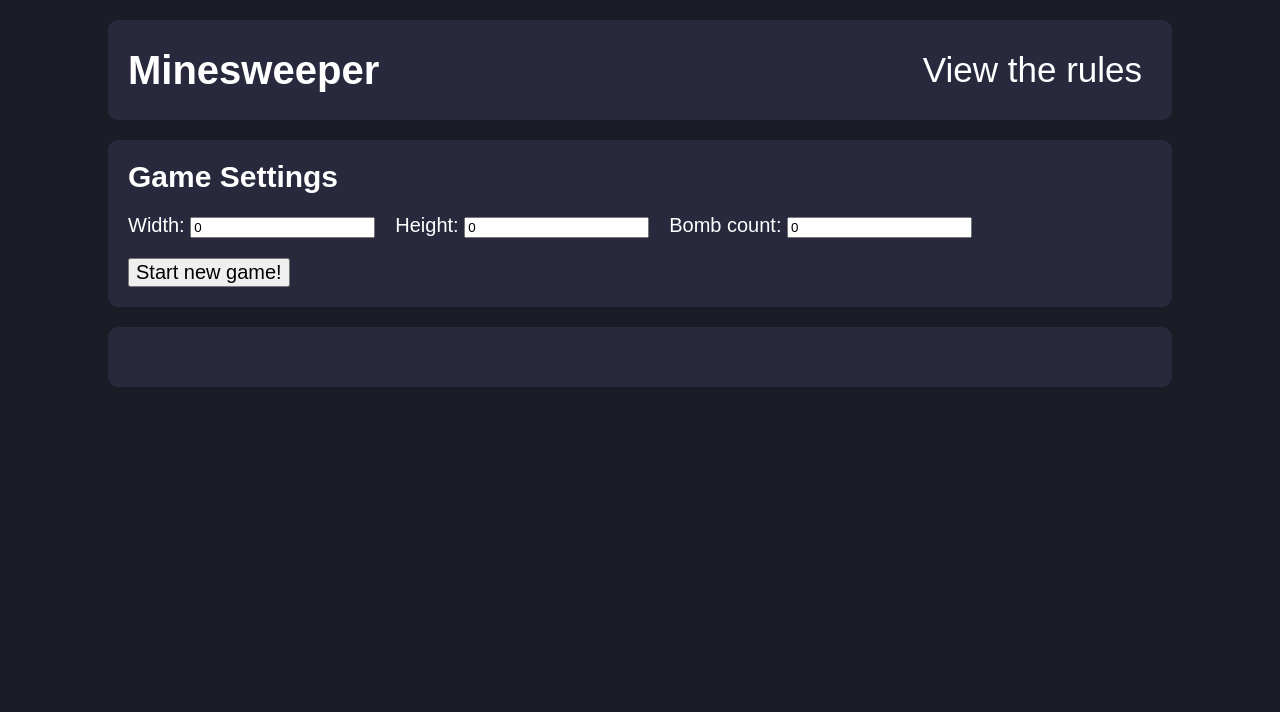
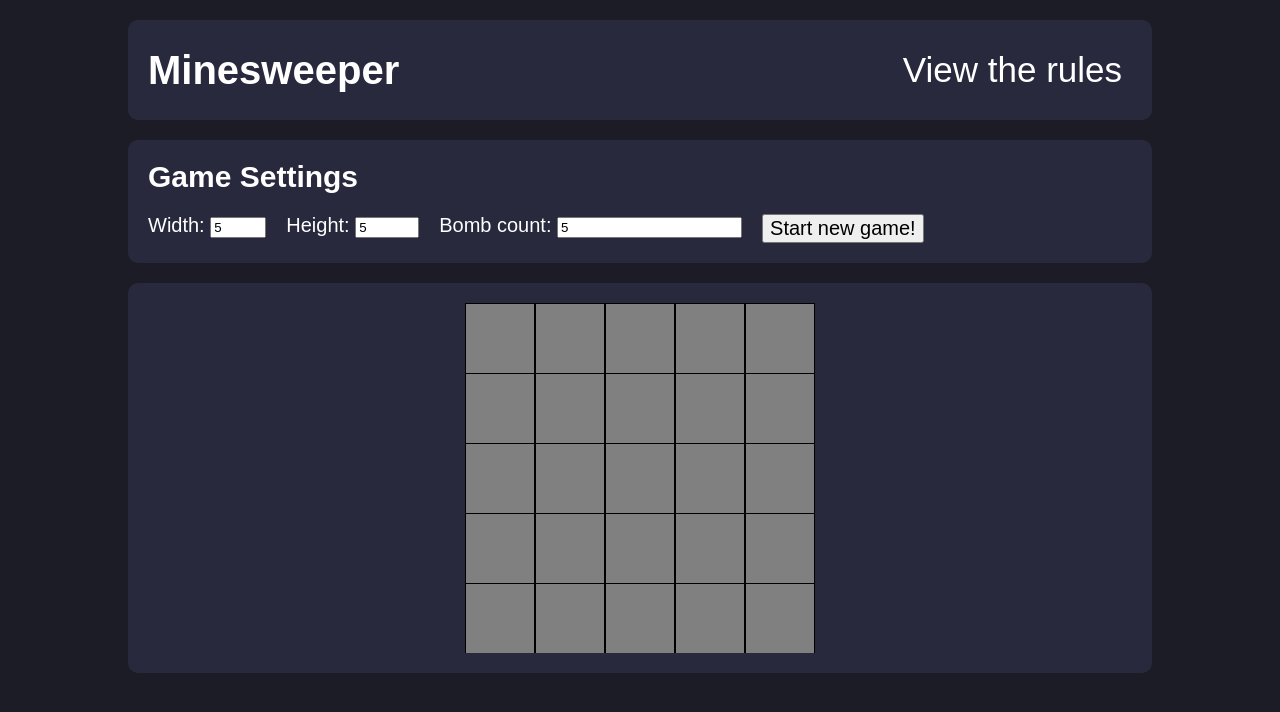
Before and after one commit to darvenommm/minesweeper, a website built with Vite: page index.html in a window 1280 px wide. Both pictures are taken after a click on the button "Start new game!". Built offline with nearby package versions, Linux system fonts and the light colour scheme.

Commit message:
feat: add base logic for game board

```diff
--- a/index.html
+++ b/index.html
@@ -35,7 +35,9 @@
                 id="settings__width"
                 type="number"
                 name="width"
-                value="0"
+                value="5"
+                min="1"
+                max="40"
                 placeholder="Write a width value..."
               />
             </div>
@@ -46,7 +48,9 @@
                 id="settings__height"
                 type="number"
                 name="height"
-                value="0"
+                value="5"
+                min="1"
+                max="100"
                 placeholder="Write a height value..."
               />
             </div>
@@ -57,7 +61,8 @@
                 id="settings__bomb"
                 type="number"
                 name="bomb"
-                value="0"
+                value="5"
+                min="1"
                 placeholder="Write a bomb count value..."
               />
             </div>
@@ -68,11 +73,26 @@
         </div>
       </section>
       <section class="board">
-        <div class="container">
+        <div class="container board__container">
           <h2 class="visually-hidden">Game board.</h2>
           <ul class="board__cells"></ul>
         </div>
       </section>
     </main>
+
+    <template id="cell-line">
+      <li class="board__line"></li>
+    </template>
+
+    <template id="cell">
+      <div class="board__cell">
+        <button
+          class="board__cell-inner"
+          aria-label="click, if you want to open this cell"
+        >
+          <span class="board__cell-value"></span>
+        </button>
+      </div>
+    </template>
   </body>
 </html>
--- a/src/styles/common/base.scss
+++ b/src/styles/common/base.scss
@@ -2,6 +2,12 @@
   --first-bg-color: #1c1c27;
   --second-bg-color: #28293d;
   --text-color: #ffffff;
+}
+
+*,
+*::before,
+*::after {
+  box-sizing: border-box;
 }
 
 body {
--- /dev/null
+++ b/src/styles/components/board.scss
@@ -0,0 +1,82 @@
+.board {
+  margin-bottom: 20px;
+}
+
+.board__container {
+  background-color: inherit;
+
+  &--opened {
+    background-color: var(--second-bg-color);
+  }
+}
+
+.board__cells {
+  list-style: none;
+
+  margin: 0;
+  padding: 0;
+}
+
+.board__line {
+  display: flex;
+  justify-content: center;
+}
+
+.board__cell {
+  background-color: #808080;
+
+  border: 1px solid #000000;
+  width: 70px;
+  height: 70px;
+  flex-shrink: 0;
+
+  &--opened {
+    color: #000000;
+
+    background-color: #ffffff;
+  }
+
+  &--with-mine {
+    position: relative;
+
+    &::before {
+      position: absolute;
+      top: 50%;
+      left: 50%;
+      z-index: 1;
+
+      font-size: 1.2em;
+
+      transform: translate(-50%, -50%);
+
+      content: "mine";
+    }
+  }
+}
+
+.board__cell-inner {
+  position: relative;
+
+  display: block;
+
+  background-color: inherit;
+
+  width: 100%;
+  padding-bottom: 100%;
+  border: none;
+
+  outline: none;
+
+  &:focus-visible {
+    outline: 1px solid red;
+  }
+}
+
+.board__cell-value {
+  position: absolute;
+  top: 50%;
+  left: 50%;
+  transform: translate(-50%, -50%);
+
+  font-size: 2em;
+}
--- a/src/styles/index.scss
+++ b/src/styles/index.scss
@@ -5,3 +5,4 @@
 @use './components/container';
 @use './components/header';
 @use './components/settings';
+@use './components/board';
--- /dev/null
+++ b/src/ts/logic/game-settings-form/main.ts
@@ -0,0 +1,50 @@
+import type { IGameSettings } from '../../types/settings';
+import type { SubmitCallback } from './types/submit-callback';
+
+const DEFAULT_WIDTH_VALUE = 5;
+const DEFAULT_HEIGHT_VALUE = 5;
+const DEFAULT_BOMB_COUNT_VALUE = 5;
+
+const settingsForm = document.querySelector<HTMLFormElement>('.settings__form');
+if (!settingsForm) {
+  throw new Error('Not found settings form in HTML! This error is in game-settings-module');
+}
+const widthInput = settingsForm.querySelector<HTMLInputElement>('.settings__width');
+const heightInput = settingsForm.querySelector<HTMLInputElement>('.settings__height');
+const bombCountInput = settingsForm.querySelector<HTMLInputElement>('.settings__bomb');
+
+// callback, which is running after the form submit
+let submitCallback: SubmitCallback | null = null;
+const resetSubmitCallback = (): void => void (submitCallback = null);
+const setNewSubmitCallback = (newCallback: SubmitCallback): void => {
+  submitCallback = newCallback;
+};
+
+const getSettings = (): IGameSettings => ({
+  width: widthInput ? Number(widthInput.value) : DEFAULT_WIDTH_VALUE,
+  height: heightInput ? Number(heightInput.value) : DEFAULT_HEIGHT_VALUE,
+  bombCount: bombCountInput ? Number(bombCountInput.value) : DEFAULT_BOMB_COUNT_VALUE,
+});
+
+const settingsFormSubmitHandler = (event: SubmitEvent): void => {
+  event.preventDefault();
+
+  submitCallback?.(getSettings());
+};
+const addSettingsFormSubmitHandler = (): void => {
+  settingsForm.addEventListener('submit', settingsFormSubmitHandler);
+};
+const removeSettingsFormSubmitHandler = (): void => {
+  settingsForm.removeEventListener('submit', settingsFormSubmitHandler);
+};
+
+export const addCallbackForSettingsFormSubmit = (
+  callback: SubmitCallback
+): void => {
+  // if this function is started again
+  removeSettingsFormSubmitHandler();
+  resetSubmitCallback();
+
+  setNewSubmitCallback(callback);
+  addSettingsFormSubmitHandler();
+};
--- /dev/null
+++ b/src/ts/logic/game-settings-form/types/submit-callback.ts
@@ -0,0 +1,3 @@
+import type { IGameSettings } from '../../../types/settings';
+
+export type SubmitCallback = (settings: IGameSettings) => void;
--- /dev/null
+++ b/src/ts/logic/game/board/listeners.ts
@@ -0,0 +1,42 @@
+import { getCurrentGame, rerenderGameCell } from './main';
+import { createOpenedCell, createOpenedCellWithBomb } from '../cell/main';
+
+export const gameBoardClickHandler = (event: MouseEvent): void => {
+  const target = event.target;
+  if (!(target instanceof HTMLElement)) {
+    return;
+  }
+
+  const parentOfTarget = target.closest('.board__cell');
+  if (!parentOfTarget || !(parentOfTarget instanceof HTMLElement)) {
+    return;
+  }
+
+  const widthIndex = Number(parentOfTarget.dataset.widthIndex);
+  const heightIndex = Number(parentOfTarget.dataset.heightIndex);
+
+  const currentGame = getCurrentGame();
+  if (!currentGame) {
+    return;
+  }
+
+  const clickedCell = currentGame.getCell(widthIndex, heightIndex)
+  if (!clickedCell) {
+    return;
+  }
+
+  clickedCell.open();
+
+  if (clickedCell.hasMineWithoutFlag) {
+    const newOpenedElementWithBomb = createOpenedCellWithBomb(widthIndex, heightIndex);
+    rerenderGameCell(widthIndex, heightIndex, newOpenedElementWithBomb);
+    console.log('Defeat');
+  } else {
+    const newOpenedElement = createOpenedCell(
+      widthIndex,
+      heightIndex,
+      currentGame.getCellCountOfNearBombs(widthIndex, heightIndex),
+    );
+    rerenderGameCell(widthIndex, heightIndex, newOpenedElement);
+  }
+};
--- /dev/null
+++ b/src/ts/logic/game/board/main.ts
@@ -0,0 +1,82 @@
+import { Game } from '../entities/game';
+import { createCell } from '../cell/main';
+import { gameBoardClickHandler } from './listeners';
+
+const gameBoardContainer = document.querySelector<HTMLUListElement>('.board__cells');
+const gameLineContainer = document.querySelector<HTMLTemplateElement>('#cell-line')
+  ?.content.querySelector<HTMLLIElement>('.board__line');
+
+if (!gameBoardContainer) {
+  throw new Error('Not found game container!');
+} else if (!gameLineContainer) {
+  throw new Error('Not found game line container');
+}
+
+const showGameBoardContainer = (): void => {
+  gameBoardContainer
+    .closest('.board__container')
+    ?.classList.add('board__container--opened');
+};
+
+const cleanGameBoardContainer = (): void => {
+  gameBoardContainer.textContent = '';
+};
+
+const renderGameBoardCells = (game: Game): void => {
+  const width = game.width;
+  const height = game.height;
+
+  for (let i = 0; i < height; ++i) {
+    const newLine = gameLineContainer.cloneNode(true) as typeof gameLineContainer;
+
+    for (let j = 0; j < width; ++j) {
+      const newCellElement = createCell(j, i);
+
+      newLine.appendChild(newCellElement);
+    }
+
+    gameBoardContainer.appendChild(newLine);
+  }
+};
+
+const addGameBoardClickHandler = (): void => {
+  gameBoardContainer.addEventListener('click', gameBoardClickHandler);
+};
+const removeGameBoardClickHandler = (): void => {
+  gameBoardContainer.removeEventListener('click', gameBoardClickHandler);
+};
+
+let currentGame: Game | null = null;
+const setNewCurrentGame = (newGame: Game): void => void (currentGame = newGame);
+const resetCurrentGame = (): void => void (currentGame = null);
+export const getCurrentGame = (): Game | null => currentGame;
+
+export const rerenderGameCell = (
+  widthIndex: number,
+  heightIndex: number,
+  newElement: HTMLElement,
+): void => {
+  const game = getCurrentGame();
+  if (!game) {
+    return;
+  }
+
+  const newCellContainer = gameBoardContainer
+    .children[heightIndex]
+    .children[widthIndex];
+
+  newCellContainer.replaceWith(newElement);
+};
+
+export const startGame = (game: Game): void => {
+  // this function is started again
+  removeGameBoardClickHandler();
+  resetCurrentGame();
+
+  setNewCurrentGame(game);
+  addGameBoardClickHandler();
+
+  cleanGameBoardContainer();
+  renderGameBoardCells(currentGame!);
+  showGameBoardContainer();
+};
--- /dev/null
+++ b/src/ts/logic/game/cell/main.ts
@@ -0,0 +1,45 @@
+const cellTemplateElement = document.querySelector<HTMLTemplateElement>('#cell');
+const cellTemplate = cellTemplateElement
+  ? cellTemplateElement.content.querySelector<HTMLElement>('.board__cell')
+  : null;
+
+if (!cellTemplate) {
+  throw new Error('Not found cell template in HTML! This error is in game module');
+}
+
+export const createCell = (
+  widthIndex: number,
+  heightIndex: number,
+): HTMLElement => {
+  const newCell = cellTemplate.cloneNode(true) as typeof cellTemplate;
+  newCell.dataset.widthIndex = String(widthIndex);
+  newCell.dataset.heightIndex = String(heightIndex);
+
+  return newCell;
+};
+
+export const createOpenedCell = (
+  widthIndex: number,
+  heightIndex: number,
+  countOfNearBombs: number,
+): HTMLElement => {
+  const newCell = createCell(widthIndex, heightIndex);
+  newCell.classList.add('board__cell--opened');
+
+  const countOfNearBombsContainer = newCell.querySelector<HTMLElement>('.board__cell-value');
+  if (countOfNearBombsContainer) {
+    countOfNearBombsContainer.textContent = String(countOfNearBombs);
+  }
+
+  return newCell;
+};
+
+export const createOpenedCellWithBomb = (
+  widthIndex: number,
+  heightIndex: number,
+): HTMLElement => {
+  const newCell = createCell(widthIndex, heightIndex);
+  newCell.classList.add('board__cell--opened', 'board__cell--with-mine');
+
+  return newCell;
+};
--- /dev/null
+++ b/src/ts/logic/game/entities/cell.ts
@@ -0,0 +1,41 @@
+export class Cell {
+  private readonly _hasMine: boolean;
+  private _isOpened: boolean;
+  private _hasFlag: boolean;
+
+  public constructor (hasMine: boolean) {
+    this._hasMine = hasMine;
+    this._isOpened = false;
+    this._hasFlag = false;
+  }
+
+  // public
+  public open = (): Cell => {
+    this._isOpened = true;
+
+    return this;
+  };
+
+  public toggleFlag = (): Cell => {
+    this._hasFlag = !this._hasFlag;
+
+    return this;
+  };
+
+  // getters
+  public get hasMine(): boolean {
+    return this._hasMine;
+  }
+
+  public get isOpened(): boolean {
+    return this._isOpened;
+  }
+
+  public get hasFlag(): boolean {
+    return this._hasFlag;
+  }
+
+  public get hasMineWithoutFlag(): boolean {
+    return this._hasMine && !this._hasFlag;
+  };
+}
--- /dev/null
+++ b/src/ts/logic/game/entities/game.ts
@@ -0,0 +1,78 @@
+import { Cell } from './cell';
+
+type CellsLine = Cell[];
+type Cells = CellsLine[];
+
+export class Game {
+  private readonly _cells: Cells;
+
+  constructor (width: number, height: number, bombCount: number) {
+    this._cells = this._createCells(width, height, bombCount);
+  }
+
+  // public
+  public getCell = (widthIndex: number, heightIndex: number): Cell | null => {
+    return this._cells[heightIndex]?.[widthIndex] || null;
+  };
+
+  public getCellCountOfNearBombs = (widthIndex: number, heightIndex: number): number => {
+    let result = 0;
+
+    for (let i = -1; i <= 1; ++i) {
+      for (let j = -1; j <= 1; ++j) {
+        if (i === 0 && j === 0) {
+          continue;
+        }
+
+        if (this.getCell(widthIndex - j, heightIndex - i)?.hasMine) {
+          ++result;
+        }
+      }
+    }
+
+    return result;
+  };
+
+  // getters
+  public get width(): number {
+    return this._cells[0].length;
+  };
+
+  public get height(): number {
+    return this._cells.length;
+  };
+
+  // protected
+  protected _createCells = (
+    width: number,
+    height: number,
+    bombCount: number,
+  ): Cells => {
+    const cells: Cells = Array.from({ length: height });
+    const countOfCells = width * height;
+    let countOfRemainingBombs = bombCount;
+    let countOfRemainingCells = countOfCells;
+
+    for (let i = 0; i < height; ++i) {
+      const cellsLine: CellsLine = Array.from({ length: width });
+
+      for (let j = 0; j < width; ++j) {
+        const chanceOfMine = countOfRemainingBombs / countOfRemainingCells;
+        const randomNumber = Math.random();
+        let hasMine = false;
+
+        if (randomNumber <= chanceOfMine) {
+          hasMine = true;
+          --countOfRemainingBombs;
+        }
+
+        cellsLine[j] = new Cell(hasMine);
+        --countOfRemainingCells;
+      }
+
+      cells[i] = cellsLine;
+    }
+
+    return cells;
+  };
+};
--- /dev/null
+++ b/src/ts/logic/game/index.ts
@@ -0,0 +1 @@
+export { createGame } from './main';
--- /dev/null
+++ b/src/ts/logic/game/main.ts
@@ -0,0 +1,14 @@
+import { Game } from './entities/game';
+import { startGame } from './board/main';
+
+import { IGameSettings } from '../../types/settings';
+
+export const createGame = (settings: IGameSettings): void => {
+  const game = new Game(
+    settings.width,
+    settings.height,
+    settings.bombCount,
+  );
+
+  startGame(game);
+};
--- a/src/ts/logic/settings/main.ts
+++ /dev/null
@@ -1,64 +0,0 @@
-import type { ISettings } from '../../types/settings';
-import type { SubmitCallback } from './types/submit-callback';
-
-const START_WIDTH_VALUE = 0;
-const START_HEIGHT_VALUE = 0;
-const START_BOMB_COUNT_VALUE = 0;
-
-const settingsForm = document.querySelector('.settings__form');
-const widthInput = settingsForm?.querySelector('.settings__width');
-const heightInput = settingsForm?.querySelector('.settings__height');
-const bombCountInput = settingsForm?.querySelector('.settings__bombCount');
-
-let submitCallback: SubmitCallback | null = null;
-const setNewSubmitCallback = (newCallback: SubmitCallback): void => {
-  submitCallback = newCallback;
-};
-const removeSubmitCallback = (): void => void (submitCallback = null);
-
-const getSettings = (): ISettings => {
-  const width = (widthInput instanceof HTMLInputElement)
-    ? Number(widthInput.value)
-    : START_WIDTH_VALUE;
-  const height = (heightInput instanceof HTMLInputElement)
-    ? Number(heightInput.value)
-    : START_HEIGHT_VALUE;
-  const bombCount = (bombCountInput instanceof HTMLInputElement)
-    ? Number(bombCountInput.value)
-    : START_BOMB_COUNT_VALUE;
-
-  return {
-    width,
-    height,
-    bombCount,
-  };
-};
-
-const settingsFormSubmitHandler = (event: SubmitEvent): void => {
-  event.preventDefault();
-
-  submitCallback?.(getSettings());
-};
-const addSettingsFormSubmitHandler = (): void => {
-  if (settingsForm instanceof HTMLFormElement) {
-    settingsForm.addEventListener('submit', settingsFormSubmitHandler);
-  }
-};
-const removeSettingsFormSubmitHandler = (): void => {
-  if (settingsForm instanceof HTMLFormElement) {
-    settingsForm.removeEventListener('submit', settingsFormSubmitHandler);
-  }
-};
-
-export const addCallbackForSettingsFormSubmit = (
-  callback: SubmitCallback
-): void => {
-  removeSettingsFormSubmitHandler();
-  removeSubmitCallback();
-
-  if (callback) {
-    setNewSubmitCallback(callback);
-  }
-
-  addSettingsFormSubmitHandler();
-};
--- a/src/ts/logic/settings/types/submit-callback.ts
+++ /dev/null
@@ -1,3 +0,0 @@
-import type { ISettings } from '../../../types/settings';
-
-export type SubmitCallback = (settings?: ISettings) => void;
--- a/src/ts/types/settings.ts
+++ b/src/ts/types/settings.ts
@@ -1,4 +1,4 @@
-export interface ISettings {
+export interface IGameSettings {
   width: number;
   height: number;
   bombCount: number;
```
Also changed, not shown: src/ts/index.ts (+3 -4 lines), src/ts/logic/game-settings-form/index.ts (renamed from src/ts/logic/settings/index.ts).
